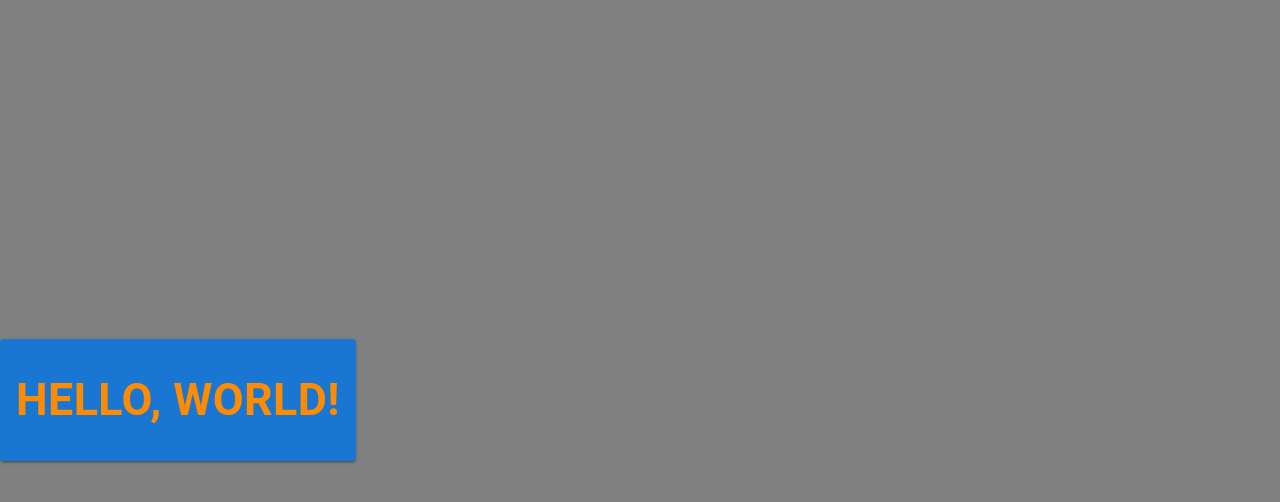
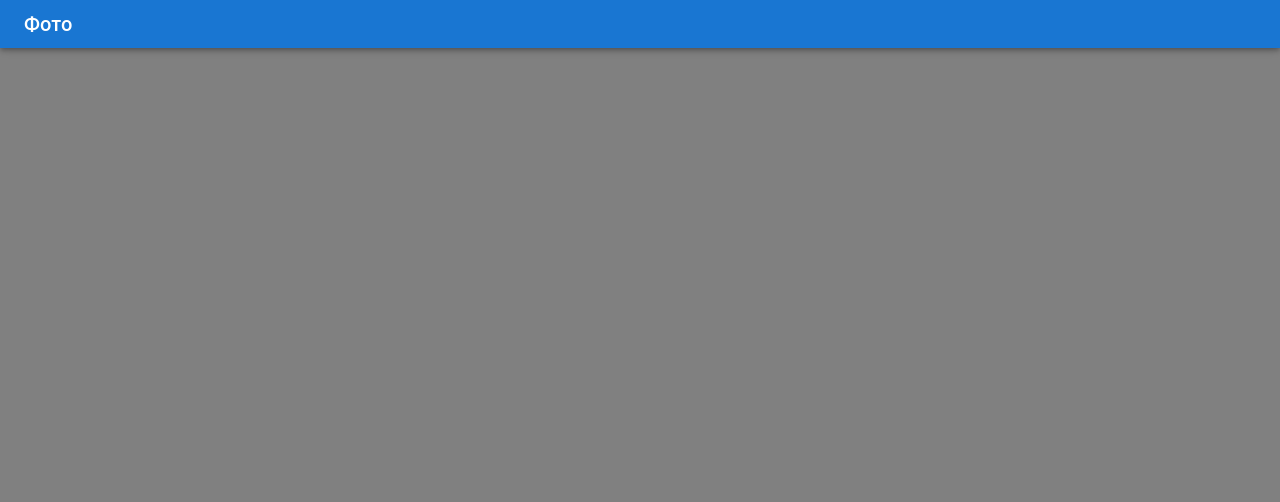
Before and after one commit to paragulg/blog, a React (Vite) app: page / in a window 1280 px wide. Shown: the top 502 px of the page. Built offline with nearby package versions, Linux system fonts and the light colour scheme.

Commit message:
Second task(new)

```diff
--- a/src/components/Header/index.tsx
+++ b/src/components/Header/index.tsx
@@ -1,11 +1,15 @@
 import React from 'react';
-import { Button } from '@mui/material';
+import { AppBar, Typography, Toolbar, Box } from '@mui/material';
 
 const Header = () => {
   return (
-    <Button variant="contained">
-      <h1>Hello, World!</h1>
-    </Button>
+    <AppBar>
+      <Toolbar variant="dense">
+        <Typography variant="h6" color="inherit">
+          Фото
+        </Typography>
+      </Toolbar>
+    </AppBar>
   );
 };
 
```
Also changed, not shown: 1 other file (tests, documents, lock files or other folders).
